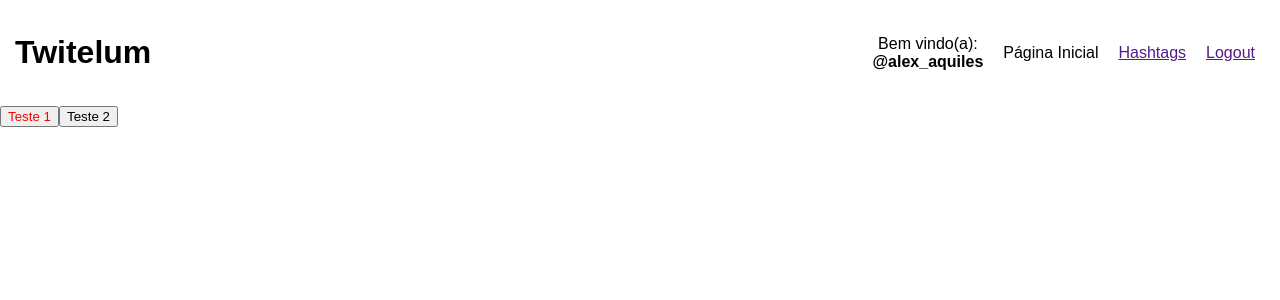
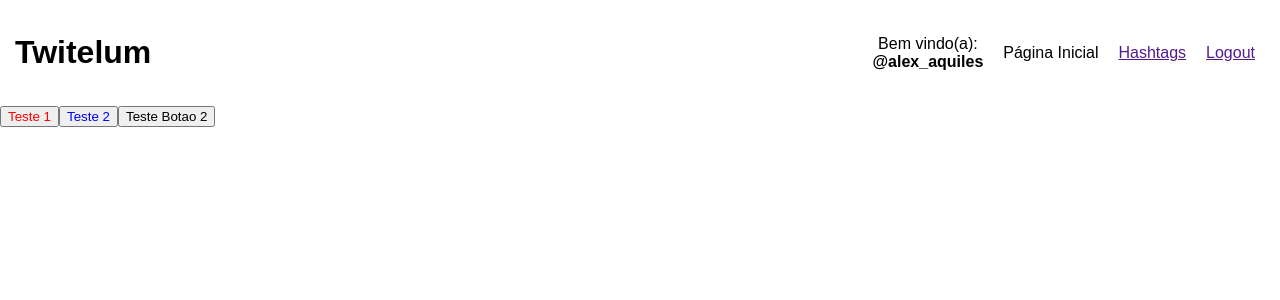
Before and after one commit to alexandreaquiles/react7804, a React (Create React App) app: page / in a window 1280 px wide. Shown: the top 300 px of the page. Built offline with nearby package versions, Linux system fonts and the light colour scheme.

Commit message:
Extra: usando props.children

```diff
--- a/src/App.js
+++ b/src/App.js
@@ -9,7 +9,10 @@ class App extends Component {
       <Fragment>
         <Cabecalho usuario="@alex_aquiles" />
         <Botao1 cor="red" texto="Teste 1"/>
-        <Botao2 tipo="danger" texto="Teste 2"/>
+        <Botao1 cor="blue" texto="Teste 2"/>
+        <Botao2 tipo="danger">
+          Teste Botao 2
+        </Botao2>
       </Fragment>
     );
   }
--- a/src/components/Botao.js
+++ b/src/components/Botao.js
@@ -14,7 +14,7 @@ class Botao2 extends Component {
     render() {
         return (
             <button className={"btn btn-" + this.props.tipo}>
-                {this.props.texto}
+                {this.props.children}
             </button>
         );
     }
```
